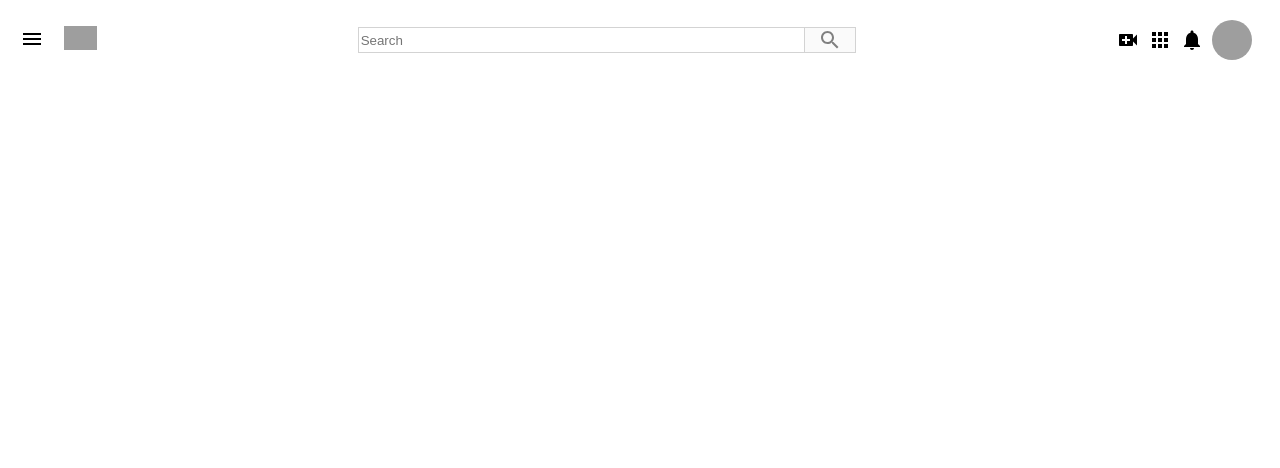
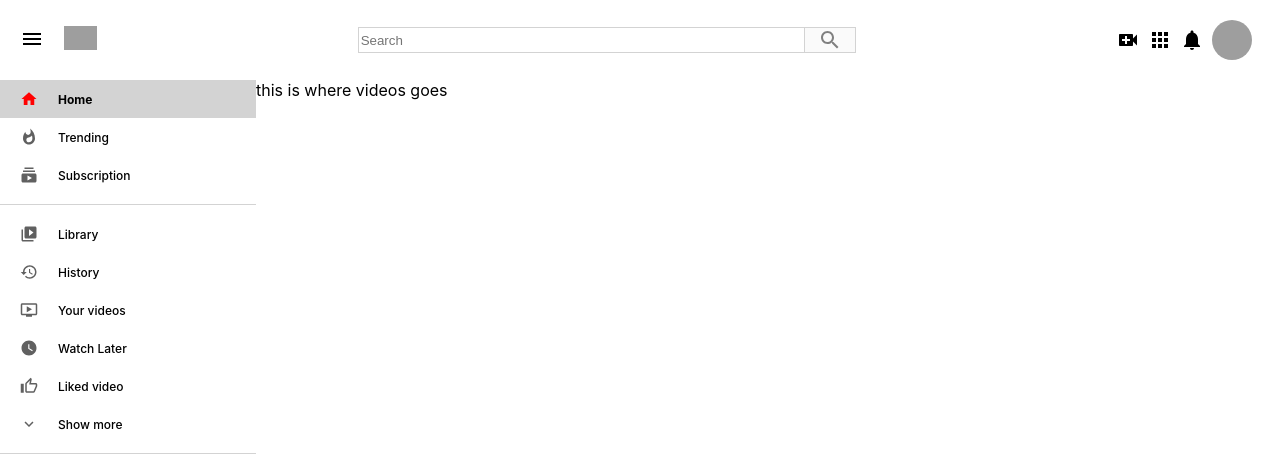
Before and after one commit to EvyatarHaim1/Youtube-React, a React (Create React App) app: page / in a window 1280 px wide. Shown: the top 468 px of the page. Built offline with nearby package versions, Linux system fonts and the light colour scheme; grey boxes are pictures that could not be loaded.

Commit message:
finish the sidebar

```diff
--- a/src/App.css
+++ b/src/App.css
@@ -1,3 +1,3 @@
-.App {
+/* .App {
   text-align: center;
-}
+} */
--- a/src/App.js
+++ b/src/App.js
@@ -1,13 +1,27 @@
 import React from 'react';
 import './App.css';
+import styled from 'styled-components';
 import Header from './components/Header';
+import Sidebar from './components/Sidebar';
+import RecommendedVideos from './components/RecommendedVideos';
+
 
 function App() {
   return (
-    <div className="App">
+    <Div className="App">
      <Header />
-    </div>
+     <div className="app_page">
+     <Sidebar />
+     <RecommendedVideos />
+     </div>
+    </Div>
   );
 }
 
 export default App;
+
+const Div = styled.div`
+.app_page {
+  display: flex;
+}
+`
--- /dev/null
+++ b/src/components/RecommendedVideos.js
@@ -0,0 +1,16 @@
+import React from 'react';
+import styled from 'styled-components';
+
+function RecommendedVideos() {
+    return (
+        <Div>
+            this is where videos goes
+        </Div>
+    )
+}
+
+export default RecommendedVideos;
+
+const Div = styled.div`
+flex: 0.8;
+`
--- /dev/null
+++ b/src/components/Sidebar.js
@@ -0,0 +1,44 @@
+import React from 'react';
+import styled from 'styled-components';
+import SidebarRow from './SidebarRow';
+import HomeIcon from '@material-ui/icons/Home';
+import WhatshotIcon from '@material-ui/icons/Whatshot'
+import SubscriptionsIcon from '@material-ui/icons/Subscriptions'
+import VideoLibraryIcon from '@material-ui/icons/VideoLibrary';
+import HistoryIcon from '@material-ui/icons/History';
+import OndemandVideoIcon from '@material-ui/icons/OndemandVideo';
+import WatchLaterIcon from '@material-ui/icons/WatchLater';
+import ThumbUpAltOutlinedIcon from '@material-ui/icons/ThumbUpAltOutlined';
+import ExpandMoreOutlinedIcon from '@material-ui/icons/ExpandMoreOutlined';
+
+function Sidebar() {
+    return (
+        <Div>
+            <SidebarRow selected title="Home" Icon={HomeIcon}/>
+            <SidebarRow title="Trending" Icon={WhatshotIcon}/>
+            <SidebarRow title="Subscription" Icon={SubscriptionsIcon}/>
+            <hr />
+            <SidebarRow title="Library" Icon={VideoLibraryIcon}/>
+            <SidebarRow title="History" Icon={HistoryIcon}/>
+            <SidebarRow title="Your videos" Icon={OndemandVideoIcon}/>
+            <SidebarRow title="Watch Later" Icon={WatchLaterIcon}/>
+            <SidebarRow title="Liked video" Icon={ThumbUpAltOutlinedIcon}/>
+            <SidebarRow title="Show more" Icon={ExpandMoreOutlinedIcon}/>
+            <hr />
+        </Div>
+    )
+}
+
+export default Sidebar;
+
+const Div = styled.div`
+flex: 0.2;
+
+hr {
+  height: 1px;
+  border:0;
+  background-color: lightgray;
+  margin-top: 10px;
+  margin-bottom: 10px;
+}
+`
--- /dev/null
+++ b/src/components/SidebarRow.js
@@ -0,0 +1,58 @@
+import { Icon } from '@material-ui/core';
+import React from 'react';
+import styled from 'styled-components';
+
+function SidebarRow({ selected, Icon, title}) {
+    return (
+        <Div selected={selected}>
+            <Icon className="sidebarRow_Icon"/>
+            <h2 className="sidebarRow_title">{title}</h2>
+        </Div>
+    )
+}
+
+export default SidebarRow;
+
+const Div = styled.div`
+display: flex;
+align-items: center;
+padding: 10px 20px;
+
+  ${props => props.selected &&`
+    background-color: lightgray;
+    &:first-child {
+        // font-weight: bold;
+    `}
+
+   .sidebarRow_Icon{
+      color: red;
+  }
+  .sidebarRow_title{
+        font-weight: bold;
+    }
+}
+
+:hover{
+    background-color: lightgray;
+    cursor: pointer;
+    .sidebarRow_Icon{
+        color: red;
+    }
+    .sidebarRow_title{
+        font-weight: bold;
+    }
+}
+.sidebarRow_Icon{
+    color: #606060;
+    font-size: large !important;
+}
+
+.sidebarRow_title{
+   flex: 1;
+   margin-left: 20px;
+   font-size: 12px;
+   font-weight: 500;
+}
+
+
+`
```
Also changed, not shown: 1 other file (tests, documents, lock files or other folders).
